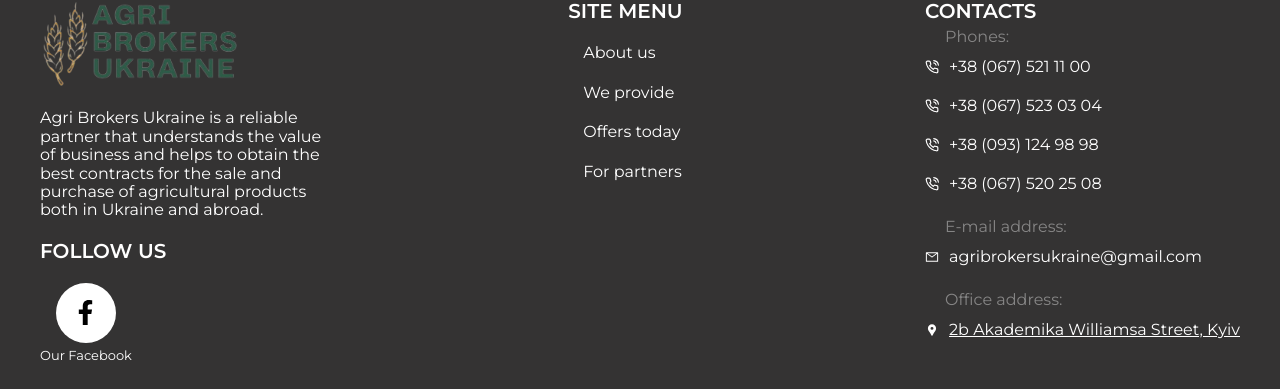
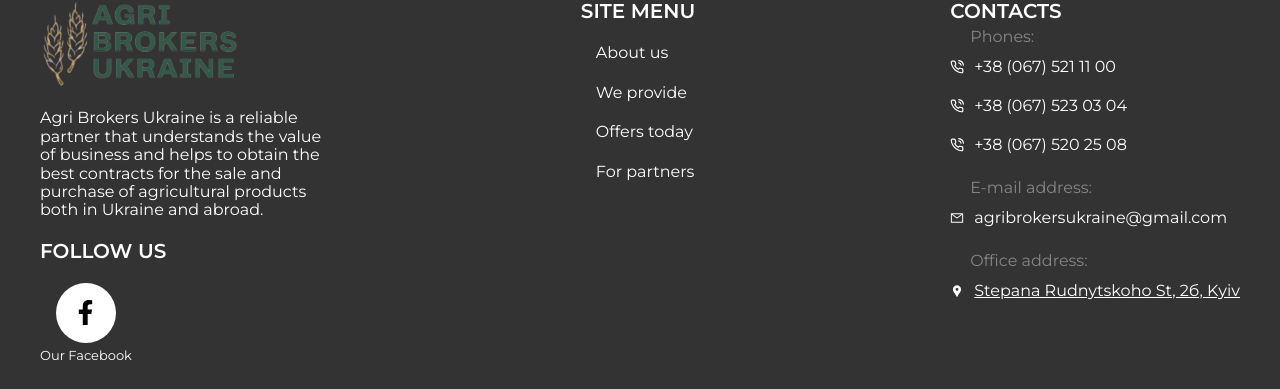
Before and after one commit to Kolya-Svarshik/agri-brokers, a React (Create React App) app: page / in a window 1280 px wide. Shown: the part 5695-6084 px from the top of the page. Built offline with nearby package versions, Linux system fonts and the light colour scheme.

Commit message:
edit contacts

```diff
--- a/public/locales/dev/translation.json
+++ b/public/locales/dev/translation.json
@@ -167,7 +167,7 @@
         "email": "E-mail address:",
         "geo": {
           "title": "Office address:",
-          "text": "2b Akademika Williamsa Street, Kyiv"
+          "text": "Stepana Rudnytskoho St, 2б, Kyiv"
         }
       }
     },
--- a/public/locales/en-US/translation.json
+++ b/public/locales/en-US/translation.json
@@ -167,7 +167,7 @@
         "email": "E-mail address:",
         "geo": {
           "title": "Office address:",
-          "text": "2b Akademika Williamsa Street, Kyiv"
+          "text": "Stepana Rudnytskoho St, 2б, Kyiv"
         }
       }
     },
--- a/public/locales/en/translation.json
+++ b/public/locales/en/translation.json
@@ -167,7 +167,7 @@
         "email": "E-mail address:",
         "geo": {
           "title": "Office address:",
-          "text": "2b Akademika Williamsa Street, Kyiv"
+          "text": "Stepana Rudnytskoho St, 2б, Kyiv"
         }
       }
     },
--- a/public/locales/uk/translation.json
+++ b/public/locales/uk/translation.json
@@ -167,7 +167,7 @@
         "email": "Електронна скринька:",
         "geo": {
           "title": "Адреса офісу:",
-          "text": "вулиця Академіка Вільямса, 2б, Київ"
+          "text": "вулиця Степана Рудницького, 2б, Київ"
         }
       }
     },
--- a/src/components/Footer/DropDowns/ContactFooter.jsx
+++ b/src/components/Footer/DropDowns/ContactFooter.jsx
@@ -40,10 +40,6 @@
             <FiPhoneCall className={s.icon_tel} />
             <span>+38 (067) 523 03 04</span>
           </a>
-          <a href="tel:+380931249898" className={`${s.contact_link} ${s.contact_link_marg}`}>
-            <FiPhoneCall className={s.icon_tel} />
-            <span>+38 (093) 124 98 98</span>
-          </a>
           <a href="tel:+380675202508" className={`${s.contact_link} ${s.contact_link_marg}`}>
             <FiPhoneCall className={s.icon_tel} />
             <span>+38 (067) 520 25 08</span>
@@ -59,7 +55,7 @@
         <li className={s.contact_item}>
           <p className={s.contact_text}>{t('footer.contact.info.geo.title')}</p>
           <a
-            href="https://goo.gl/maps/DXx6PMhRGwQzJaxa6"
+            href="https://maps.app.goo.gl/xEYwy5KgSbpsbTft9"
             target="_blank"
             className={`${s.contact_link} ${s.contact_link_underline}`}
             rel="noreferrer"
--- a/src/components/Footer/footer.module.scss
+++ b/src/components/Footer/footer.module.scss
@@ -377,12 +377,12 @@
         height: 0px;
       }
       to {
-        height: 340px;
+        height: 300px;
       }
     }
     @keyframes slideinContactClose {
       from {
-        height: 340px;
+        height: 300px;
       }
 
       to {
--- a/src/components/Header/Header.jsx
+++ b/src/components/Header/Header.jsx
@@ -210,11 +210,6 @@
                     </a>
                   </li>
                   <li className={s.hookup_item}>
-                    <a href="tel:+380931249898" className={s.hookup_link}>
-                      <span>+38 (093) 124 98 98</span>
-                    </a>
-                  </li>
-                  <li className={s.hookup_item}>
                     <a href="tel:+380675202508" className={s.hookup_link}>
                       <span>+38 (067) 520 25 08</span>
                     </a>
@@ -287,12 +282,6 @@
                     </a>
                   </li>
                   <li className={s.contact_item}>
-                    <a href="tel:+380931249898" className={s.elem_link}>
-                      <FiPhoneCall className={s.icon_tel} />
-                      <span>+38 (093) 124 98 98</span>
-                    </a>
-                  </li>
-                  <li className={s.contact_item}>
                     <a href="tel:+380675202508" className={s.elem_link}>
                       <FiPhoneCall className={s.icon_tel} />
                       <span>+38 (067) 520 25 08</span>
--- a/src/components/Map/Map.jsx
+++ b/src/components/Map/Map.jsx
@@ -5,12 +5,12 @@
     <div className={s.google_map}>
       <iframe
         title="Map"
-        src="https://www.google.com/maps/embed?pb=!1m18!1m12!1m3!1d2543.7091624011014!2d30.464200399999996!3d50.39062!2m3!1f0!2f0!3f0!3m2!1i1024!2i768!4f13.1!3m3!1m2!1s0x40d4c91f8b17c85b%3A0x4b03b4dc93fb0666!2z0LLRg9C70LjRhtGPINCQ0LrQsNC00LXQvNGW0LrQsCDQktGW0LvRjNGP0LzRgdCwLCAy0LEsINCa0LjRl9CyLCAwMjAwMA!5e0!3m2!1suk!2sua!4v1686131110313!5m2!1suk!2sua"
+        src="https://www.google.com/maps/embed?pb=!1m14!1m8!1m3!1d2543.7091624011014!2d30.4642!3d50.39062!3m2!1i1024!2i768!4f13.1!3m3!1m2!1s0x40d4c91f8b17c85b%3A0x4b03b4dc93fb0666!2z0LLRg9C70LjRhtGPINCh0YLQtdC_0LDQvdCwINCg0YPQtNC90LjRhtGM0LrQvtCz0L4sIDLQsSwg0JrQuNGX0LIsIDAyMDAw!5e0!3m2!1suk!2sua!4v1699878709314!5m2!1suk!2sua"
         style={{ border: 0 }}
-        allowFullScreen=""
+        allowfullscreen=""
         loading="lazy"
-        referrerPolicy="no-referrer-when-downgrade"
-      ></iframe>
+        referrerpolicy="no-referrer-when-downgrade">
+      </iframe>
     </div>
   );
 };
```
